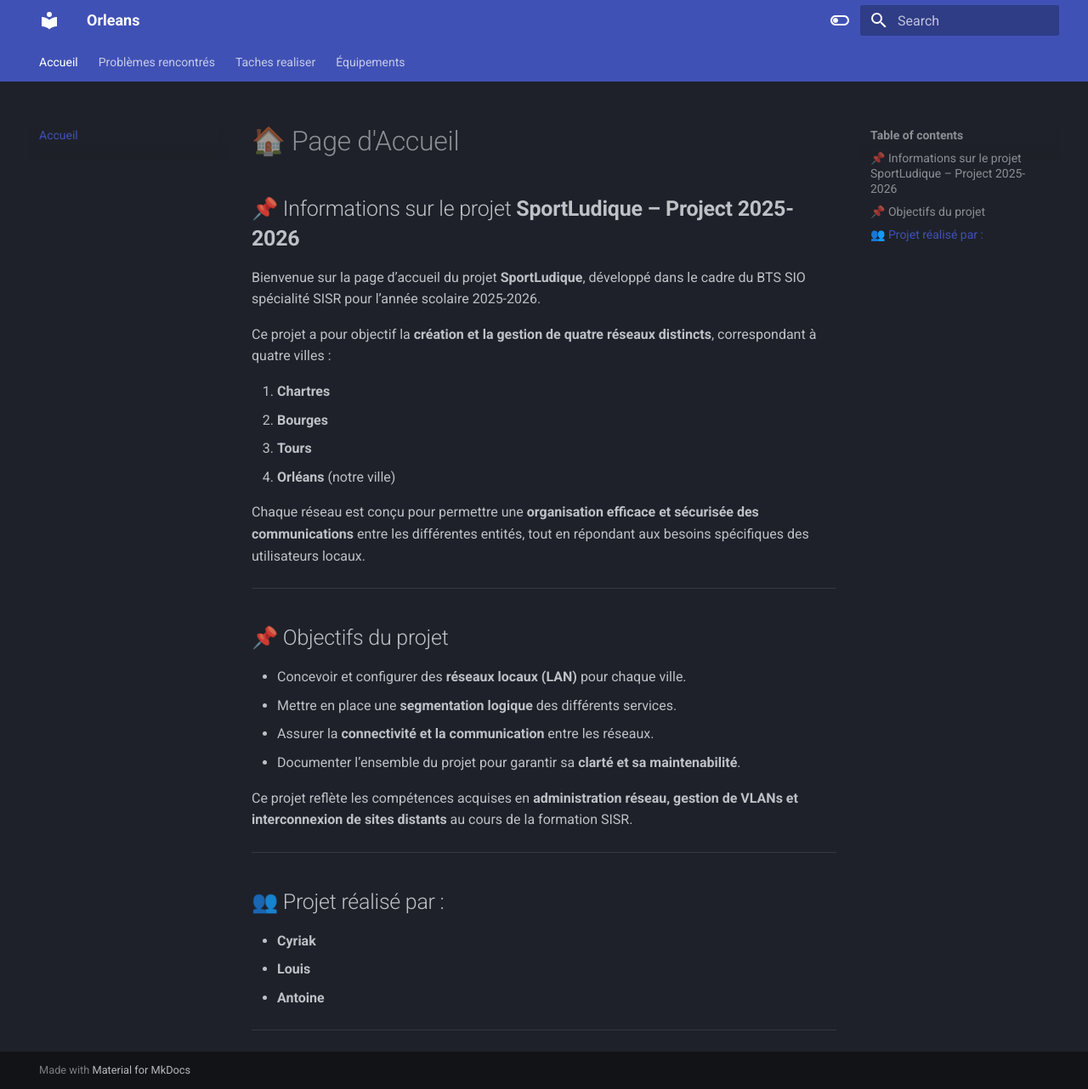
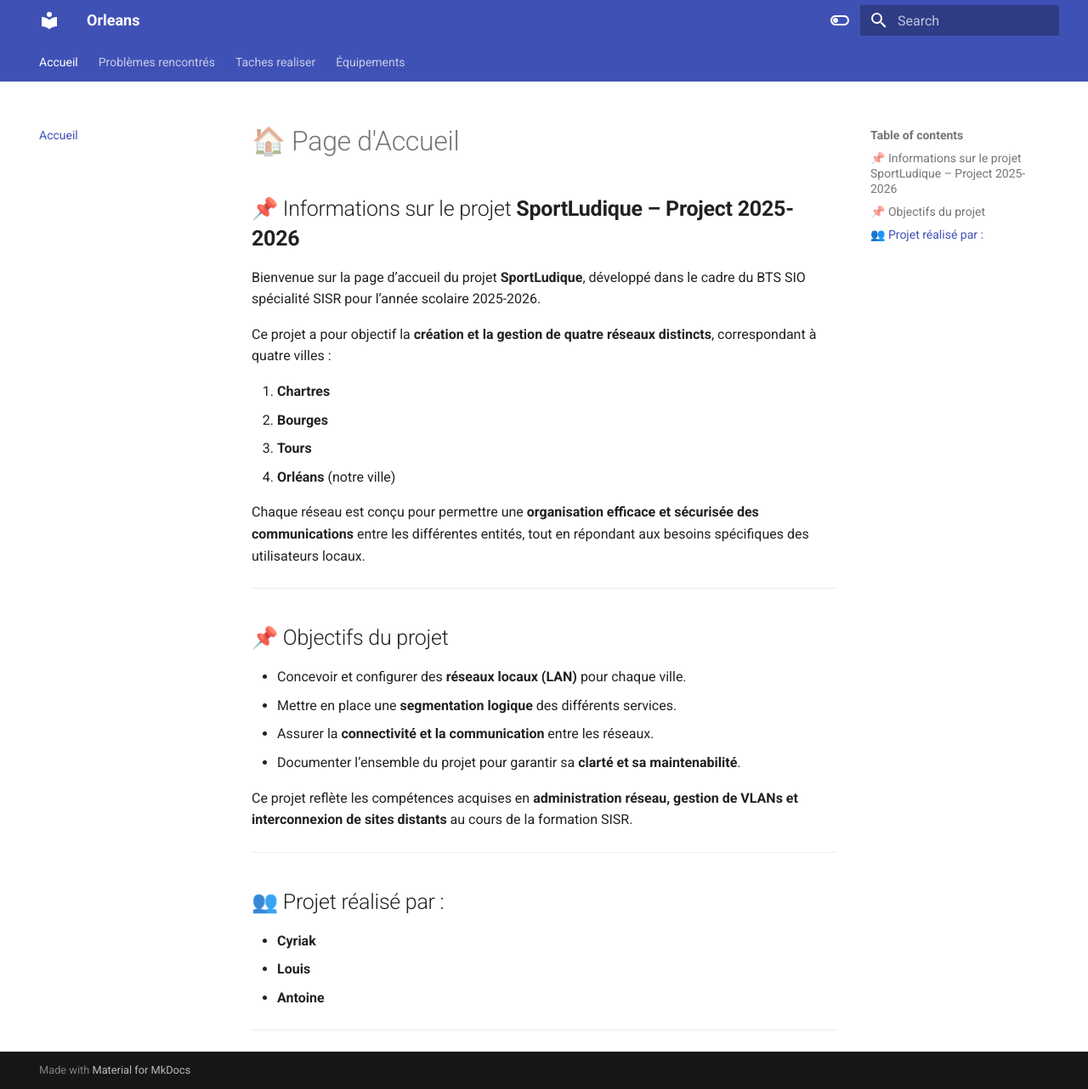
Before and after one commit to XolA-max/gp-orleans-sportludique2025-2026, an MkDocs documentation site: the page built from docs/index.md, in a window 1280 px wide and 1282 px high. Shown: the whole window at 85% size. Built offline with MkDocs 1.6.1 and Material for MkDocs 9.7.7, drawn with Linux system fonts in a browser that asks for light colours.

Commit message:
Update mkdocs.yml

```diff
--- a/mkdocs.yml
+++ b/mkdocs.yml
@@ -6,7 +6,7 @@
     - navigation.sections
     - navigation.instant
   palette:
-    - scheme: slate
+    - scheme: default
       primary: "#FF5722"
       accent: "#009688"
       toggle:
```
